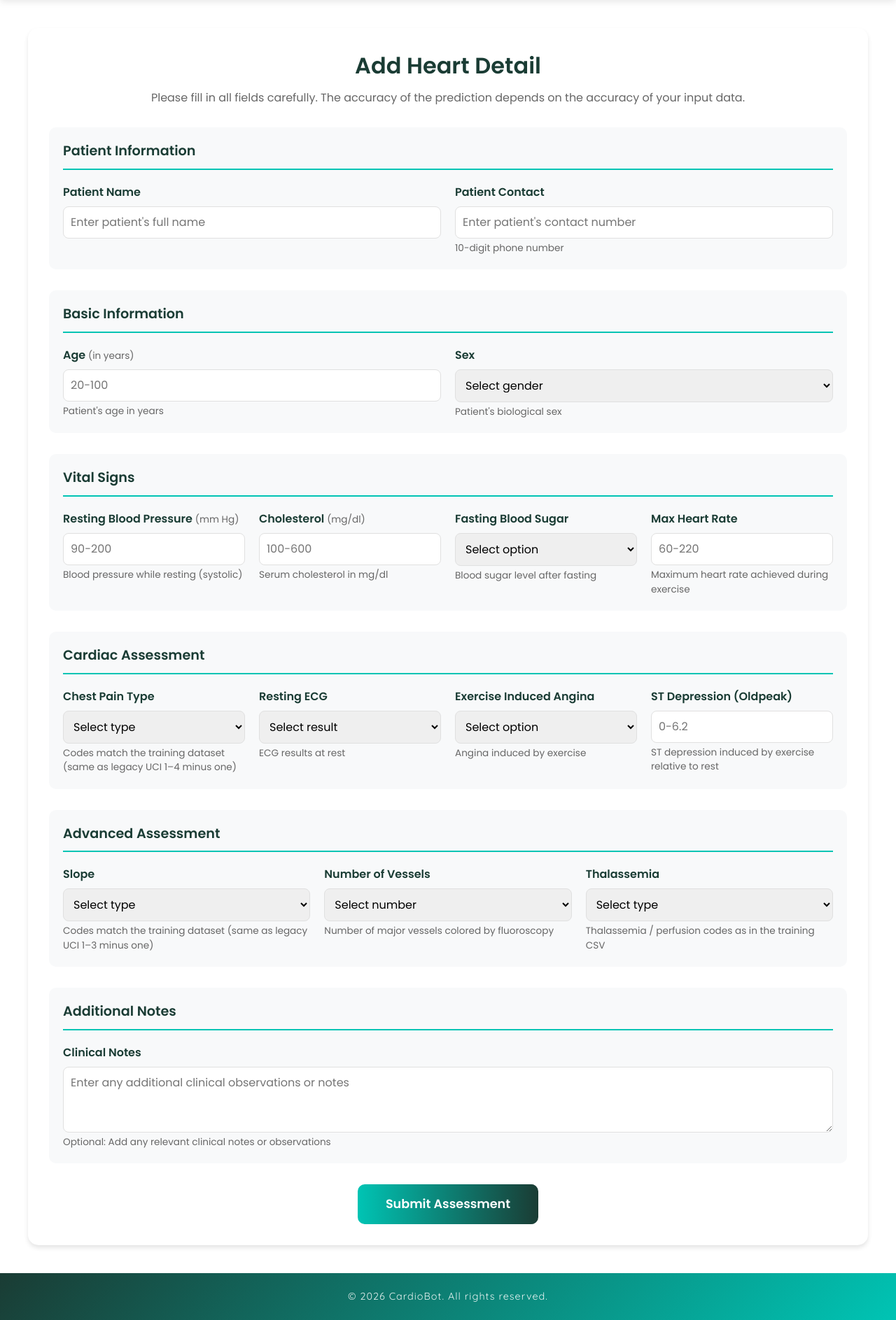
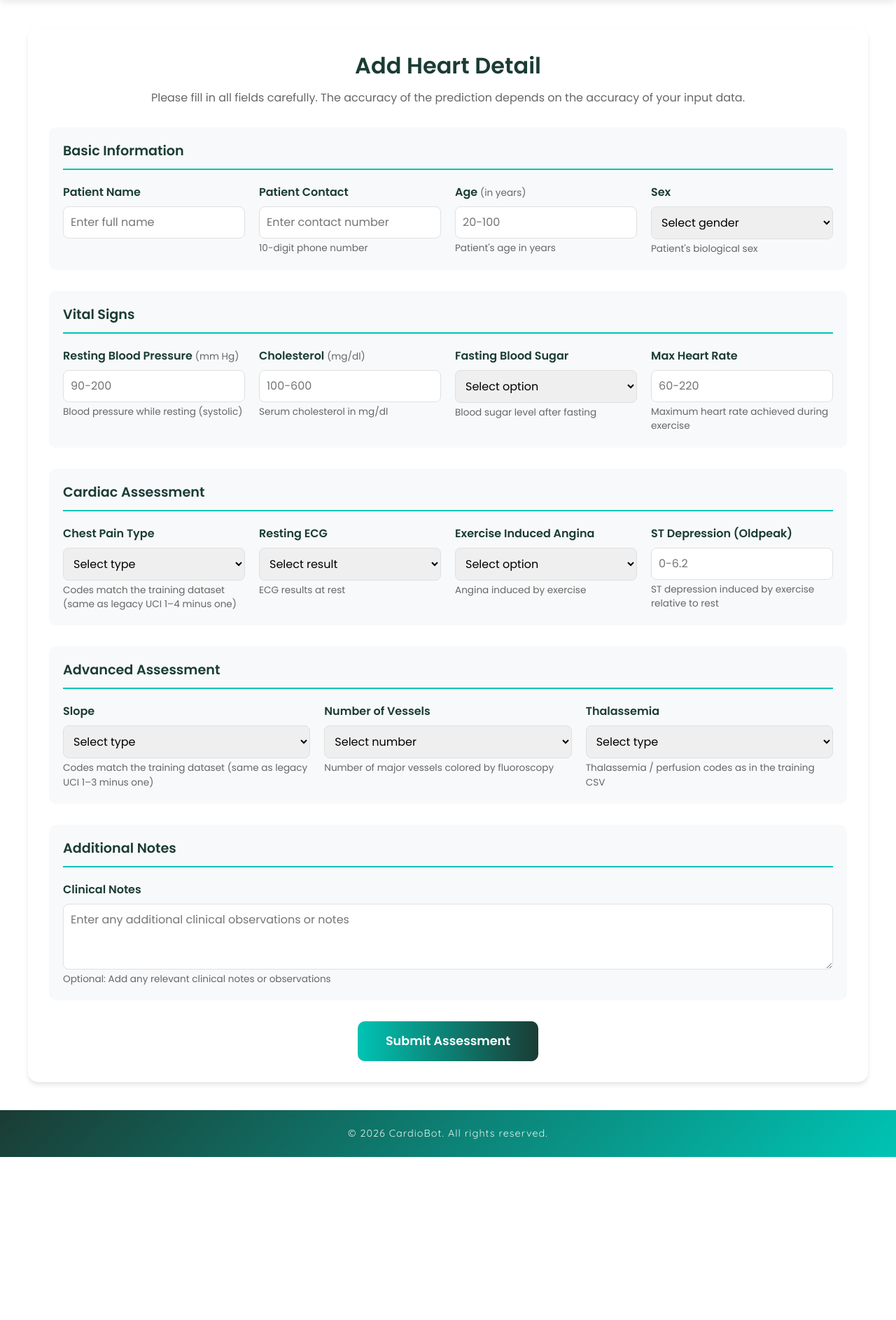
Before and after one commit to Minni16/CardioBot, a Django app: page /add_heartdetail in a window 1280 px wide. Shown: the part 74-1961 px from the top of the page at 70% size. After the commit the page ends 1728 px from the top, so only its background shows below. Run offline with Django 3.2, Linux system fonts and the light colour scheme; a user stored in the database is signed in; data comes from the database, SQL or seed files in the repository; both versions use the stored data as it was after the commit; some libraries are stand-ins or nearby versions.

Commit message:
patient form ui

```diff
--- a/health/templates/add_heartdetail.html
+++ b/health/templates/add_heartdetail.html
@@ -117,26 +117,19 @@
     <form action="" method="post" enctype="multipart/form-data">
         {% csrf_token %}
 
-        <!-- Patient Information -->
-        <div class="form-section">
-            <div class="section-title">Patient Information</div>
-            <div class="heart-form-grid">
-                <div class="heart-form-group">
-                    <label for="patient_name">Patient Name</label>
-                    <input type="text" id="patient_name" name="patient_name" placeholder="Enter patient's full name" required>
-                </div>
-                <div class="heart-form-group">
-                    <label for="patient_contact">Patient Contact</label>
-                    <input type="text" id="patient_contact" name="patient_contact" placeholder="Enter patient's contact number" required>
-                    <small>10-digit phone number</small>
-                </div>
-            </div>
-        </div>
-
         <!-- Basic Information -->
         <div class="form-section">
             <div class="section-title">Basic Information</div>
             <div class="heart-form-grid">
+                <div class="heart-form-group">
+                    <label for="patient_name">Patient Name</label>
+                    <input type="text" id="patient_name" name="patient_name" placeholder="Enter full name" required>
+                </div>
+                <div class="heart-form-group">
+                    <label for="patient_contact">Patient Contact</label>
+                    <input type="text" id="patient_contact" name="patient_contact" placeholder="Enter contact number" required>
+                    <small>10-digit phone number</small>
+                </div>
                 <div class="heart-form-group">
                     <label>Age <small>(in years)</small></label>
                     <input type="number" name="age" placeholder="20-100" min="1" max="120" required>
```
Also changed, not shown: db.sqlite3, 3 other files.
